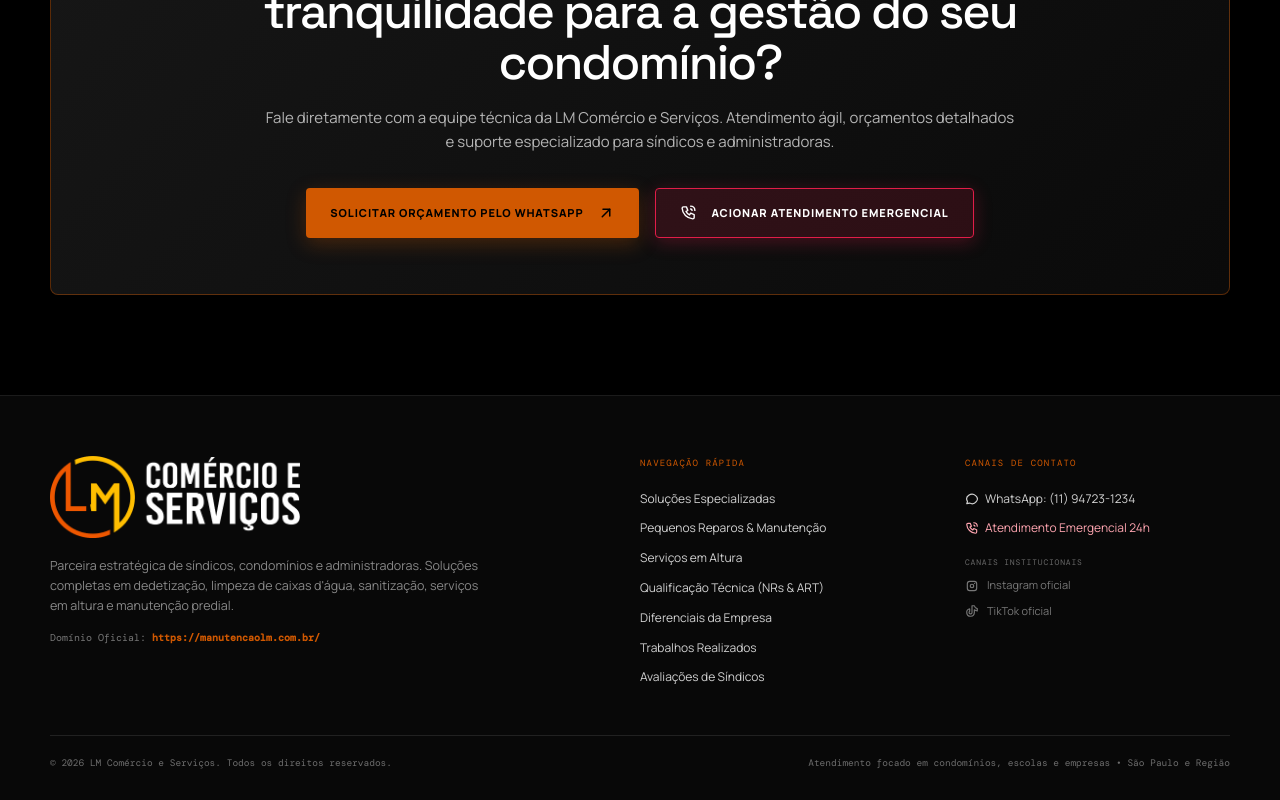
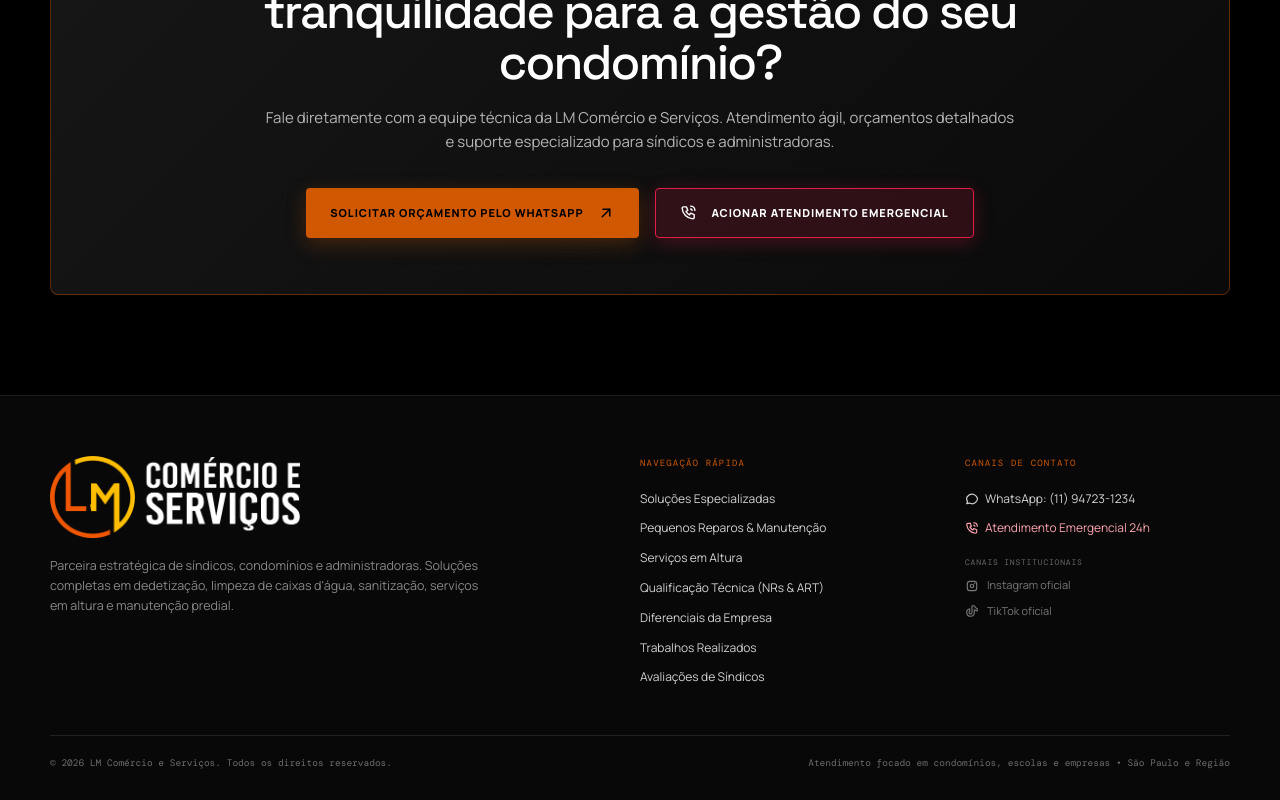
Before and after one commit to visionlabs777-web/LM-COMERCIO-E-SERVI-OS, a React (Vite) app: page / in a window 1280 px wide. Shown: the part 9237-10037 px from the top of the page. Built offline with nearby package versions, Linux system fonts and the light colour scheme.

Commit message:
refactor: ocultar badge de dominio oficial no rodape

```diff
--- a/src/main.jsx
+++ b/src/main.jsx
@@ -1212,9 +1212,6 @@ function Footer() {
             <p>
               Parceira estratégica de síndicos, condomínios e administradoras. Soluções completas em dedetização, limpeza de caixas d'água, sanitização, serviços em altura e manutenção predial.
             </p>
-            <div className="footer-domain-badge">
-              <span>Domínio Oficial:</span> <strong>https://manutencaolm.com.br/</strong>
-            </div>
           </div>
 
           <div>
```
